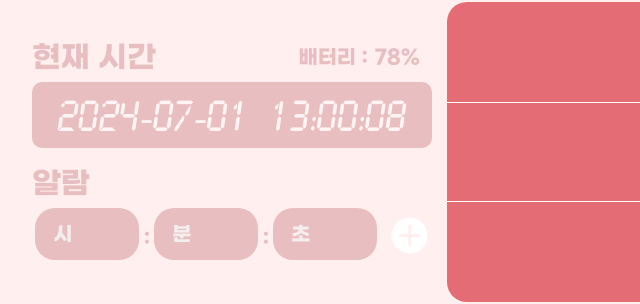
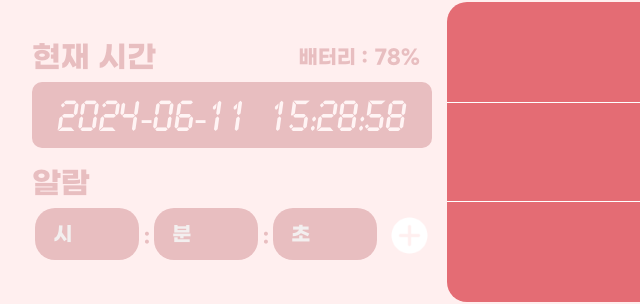
Before and after one commit to kyungeunlee07/javascript-assignment, a plain HTML site: page alarm/alarm.html in a window 1280 px wide. Shown: the part 188-492 px from the top of the page, 276-916 px from the left. Drawn offline with nearby package versions, Linux system fonts and the light colour scheme.

Commit message:
feat:#9 현재 시간 표시

```diff
--- a/alarm/alarm.html
+++ b/alarm/alarm.html
@@ -6,6 +6,7 @@
     <title>Alarm</title>
     <link href="alarm_style.css" rel="stylesheet" type="text/css">
     <link href="fonts.css" rel="stylesheet" type="text/css">
+    <script src="https://cdnjs.cloudflare.com/ajax/libs/moment.js/2.29.1/moment.min.js"></script>
 </head>
 <body>
     <div class="frame">
@@ -19,7 +20,18 @@
             </div>
 
             <div class="current-time-container">
-                <text class="current-time"> 2024-07-01 13:00:08 </text>
+                <div class="current-time"> </div>
+                <script>
+                    function displayCurrentTime() {
+                        var now = moment().format('YYYY-MM-DD HH:mm:ss');
+                        document.querySelector('.current-time').textContent = now;
+                    }
+
+                    document.addEventListener('DOMContentLoaded', function() {
+                        displayCurrentTime();
+                        setInterval(displayCurrentTime, 1000);
+                    });
+                </script>
             </div>
 
             <text style="margin-top: 20px;"> 알람 </text>
@@ -54,9 +66,7 @@
                     <img class="delete" src="../alarm/Minus.png">
             </div>
             </div>
-
         </div>
-
     </div>
 </body>
 </html>
```
